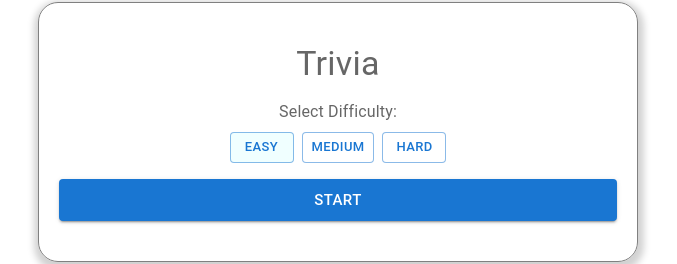
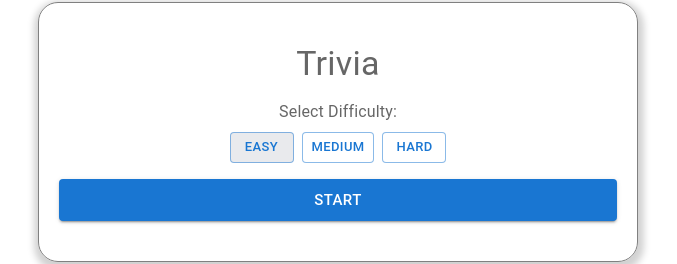
Before and after one commit to hebahiari/quiz-app, a React (Create React App) app: page / in a window 1280 px wide. Shown: the part 276-540 px from the top of the page, without its empty margins (302-979 px from the left). Built offline with nearby package versions, Linux system fonts and the light colour scheme; a web font is replaced by a local one.

Commit message:
changed difficulty button color

```diff
--- a/src/App.tsx
+++ b/src/App.tsx
@@ -159,7 +159,7 @@ const App = () => {
                 size="small"
                 style={{
                   backgroundColor:
-                    difficulty === Difficulty.EASY ? "azure" : "white",
+                    difficulty === Difficulty.EASY ? "#E9EAED" : "white",
                 }}
                 onClick={() => {
                   setDifficulty(Difficulty.EASY);
@@ -172,7 +172,7 @@ const App = () => {
                 size="small"
                 style={{
                   backgroundColor:
-                    difficulty === Difficulty.MEDIUM ? "azure" : "white",
+                    difficulty === Difficulty.MEDIUM ? "#E9EAED" : "white",
                 }}
                 onClick={() => {
                   setDifficulty(Difficulty.MEDIUM);
@@ -185,7 +185,7 @@ const App = () => {
                 size="small"
                 style={{
                   backgroundColor:
-                    difficulty === Difficulty.HARD ? "azure" : "white",
+                    difficulty === Difficulty.HARD ? "#E9EAED" : "white",
                 }}
                 onClick={() => {
                   setDifficulty(Difficulty.HARD);
```
